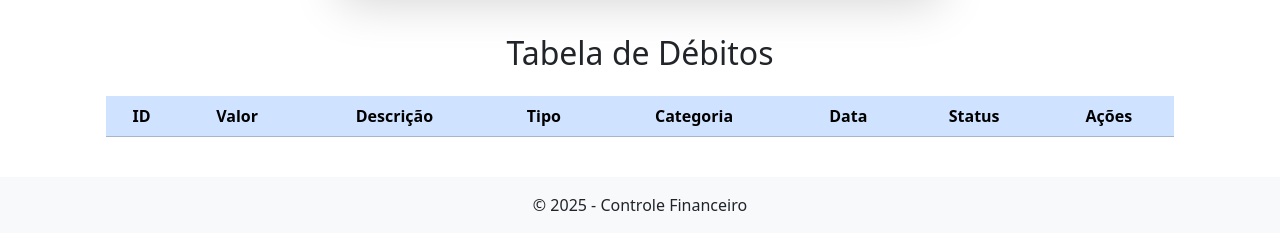
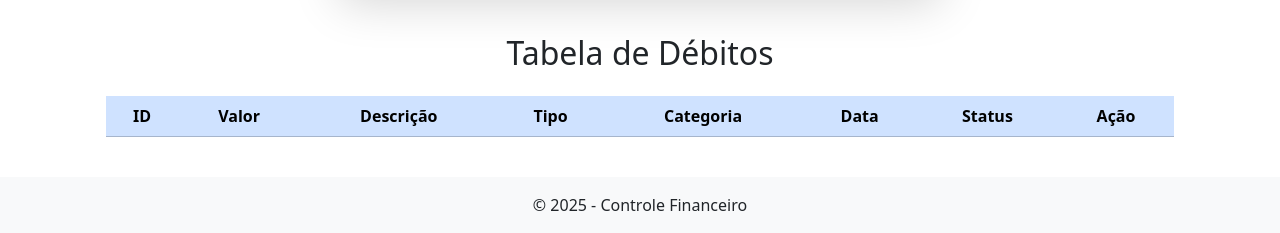
Before and after one commit to diogobraganascimento/controle-financeiro, a Flask app: template templates/debito.html in a window 1280 px wide. Shown: the part 592-825 px from the top of the page. Run offline with Flask 3, Linux system fonts and the light colour scheme; the template is opened without the code that fills it, so the values that code supplies are empty.

Commit message:
Atualização: backup do app

```diff
--- a/templates/debito.html
+++ b/templates/debito.html
@@ -81,7 +81,7 @@
                     <th>Categoria</th>
                     <th>Data</th>
                     <th>Status</th>
-                    <th>Ações</th>
+                    <th>Ação</th>
                 </tr>
                 </thead>
                 <tbody>
```
